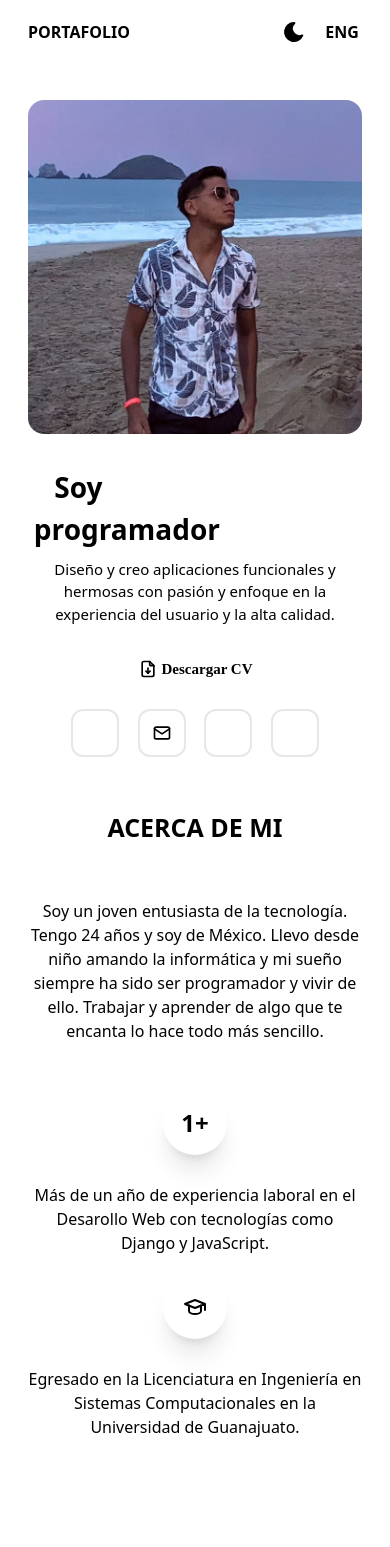
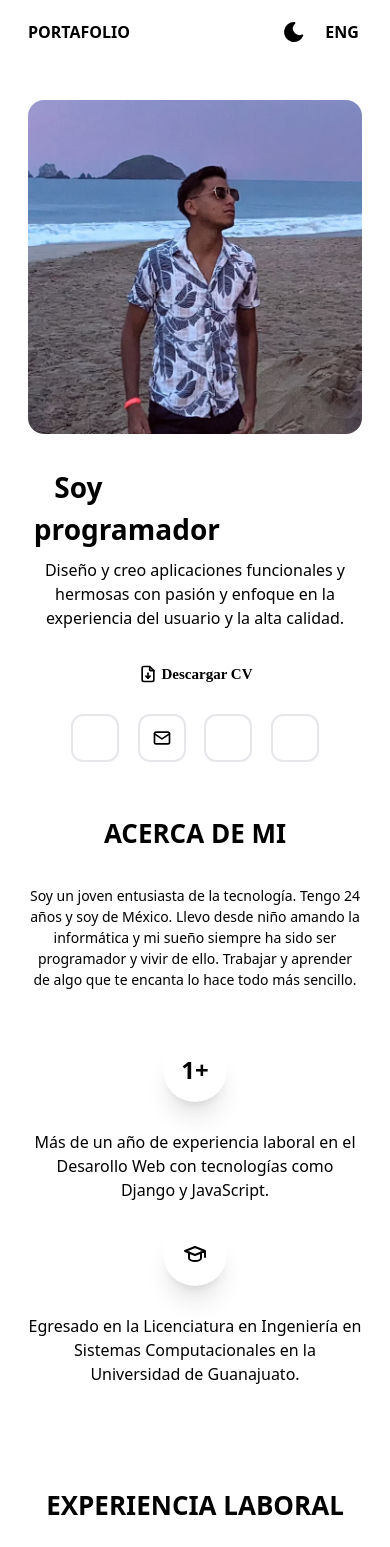
Before and after one commit to dgox16/portfolio, a React (Vite) app: page / in a window 390 px wide. Shown: the top 1547 px of the page. Built offline with nearby package versions, Linux system fonts and the light colour scheme; some icons are missing; what @catppuccin/tailwindcss would draw is missing.

Commit message:
Mejoras de las fuentes

```diff
--- a/src/components/AboutMe/AboutMeTitle.jsx
+++ b/src/components/AboutMe/AboutMeTitle.jsx
@@ -5,13 +5,13 @@ export const AboutMeTitle = () => {
     const { inSpanish } = useLanguageStore();
 
     return (
-        <div className="flex justify-center mx-7 xl:mx-0 mb-7 md:mb-16" id="about-me">
+        <div className="flex justify-center mx-7 xl:mx-0 mb-0 md:mb-16" id="about-me">
             <div className="w-full lg:w-recommend">
                 <TitleText color={"blue"}>{inSpanish ? "Acerca de Mi" : "About Me"}</TitleText>
                 <div className="flex justify-center">
                     <p
                         className={
-                            "text-[15px] xs:text-[16px] sm:text-[17px] md:text-[20px] text-subtext1 text-center font-medium text-pretty"
+                            "text-[14px] xs:text-[14px] sm:text-[17px] md:text-[18px] lg:text-[18px] xl:text-[23px] text-text text-center text-pretty"
                         }
                     >
                         {inSpanish
--- a/src/components/Header/HeaderTexts.jsx
+++ b/src/components/Header/HeaderTexts.jsx
@@ -2,7 +2,7 @@ export const TextTitleHeader = ({ children }) => {
     return (
         <h1
             className={
-                "text-[22px] xs:text-[28px] sm:text-[40px] md:text-[50px] lg:text-[45px] xl:text-[55px] font-extrabold text-text"
+                "text-[22px] xs:text-[28px] sm:text-[40px]/[50px] md:text-[50px]/[60px] lg:text-[45px] xl:text-[55px]/[80px] font-extrabold text-text"
             }
         >
             {children}
@@ -12,7 +12,7 @@ export const TextTitleHeader = ({ children }) => {
 
 export const TextTitleGradientHeader = ({ children }) => {
     return (
-        <h1 className="text-[22px] xs:text-[28px] sm:text-[40px] whitespace-pre-wrap bg-gradient-to-tr from-blue via-mauve to-pink text-transparent bg-clip-text md:text-[50px] lg:text-[45px] xl:text-[55px] font-extrabold">
+        <h1 className="text-[22px] xs:text-[28px] sm:text-[40px]/[50px] md:text-[50px]/[60px] lg:text-[45px] xl:text-[55px]/[80px] whitespace-pre-wrap bg-gradient-to-tr from-blue via-mauve to-pink text-transparent bg-clip-text  font-extrabold">
             {children}
         </h1>
     );
--- a/src/components/Header/HeaderTitle.jsx
+++ b/src/components/Header/HeaderTitle.jsx
@@ -17,7 +17,7 @@ export const HeaderTitle = () => {
                     {inSpanish ? " fullstack." : " developer."}
                 </TextTitleGradientHeader>
             </div>
-            <p className="text-[15px] sm:text-[19px] md:text-[22px] lg:text-[18px] xl:text-[22px] text-subtext1 mt-2 text-center lg:text-left font-medium pr-0 lg:pr-20">
+            <p className="text-[15px] xs:text-[16px] sm:text-[19px] md:text-[22px] lg:text-[18px] xl:text-[22px] text-subtext1 mt-2 text-center lg:text-left font-medium pr-0 lg:pr-20">
                 {inSpanish
                     ? "Diseño y creo aplicaciones funcionales y hermosas con pasión y enfoque en la experiencia del usuario y la alta calidad."
                     : "I design and create functional and beautiful applications with passion and a focus on user experience and high quality."}
--- a/src/components/Texts/TitleText.jsx
+++ b/src/components/Texts/TitleText.jsx
@@ -12,10 +12,10 @@ export const TitleText = ({ children, color }) => {
         <div className="w-full mx-auto">
             <div className="text-center ">
                 <div className="relative flex flex-col items-center">
-                    <h1 className="uppercase text-[25px] sm:text-[30px] md:text-[37px] lg:text-[43px] font-bold text-text">
+                    <h1 className="uppercase text-[20px] xs:text-[26px] sm:text-[30px] md:text-[37px] lg:text-[43px] font-bold text-text">
                         {children}
                     </h1>
-                    <div className="flex w-24 mt-1 mb-10 overflow-hidden rounded">
+                    <div className="flex w-24 mb-5 mt-1 md:mb-10 overflow-hidden rounded">
                         {stylesArray.map((item, index) => (
                             <div key={index} className={item} />
                         ))}
```
